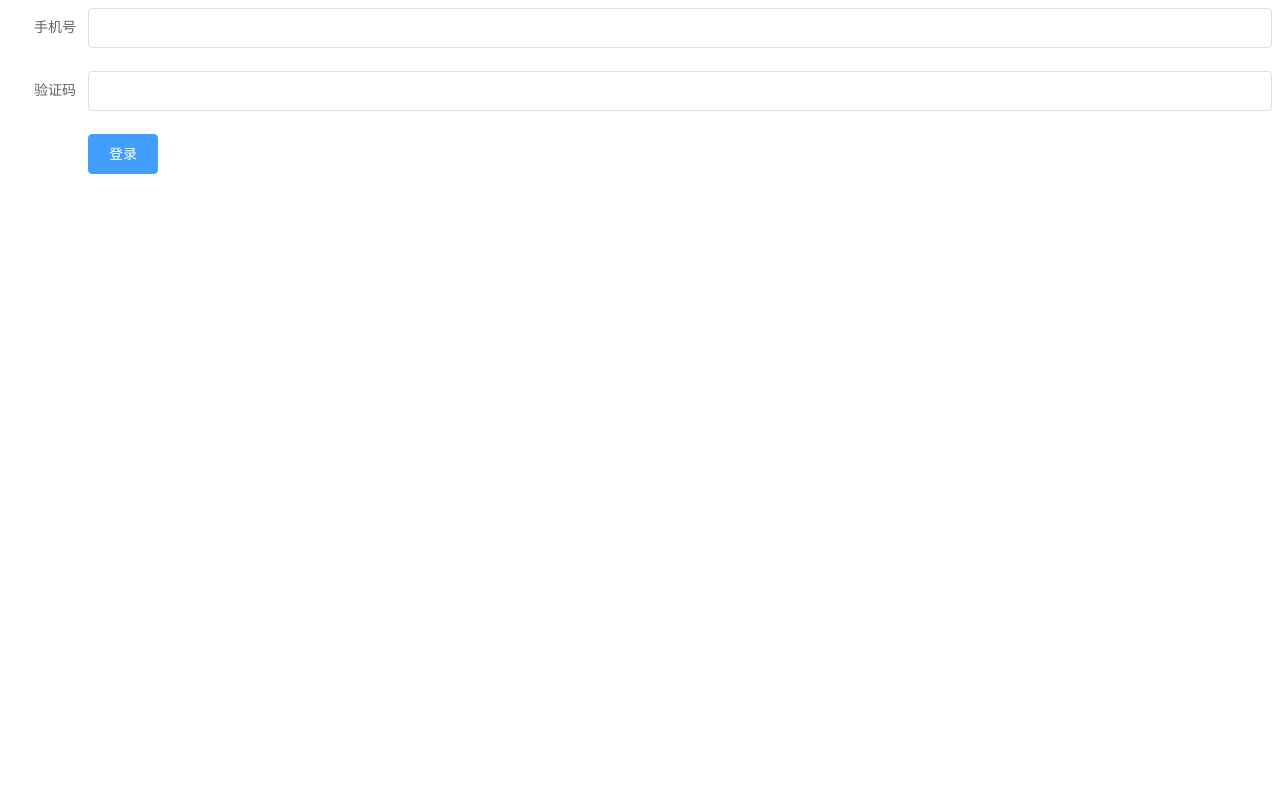
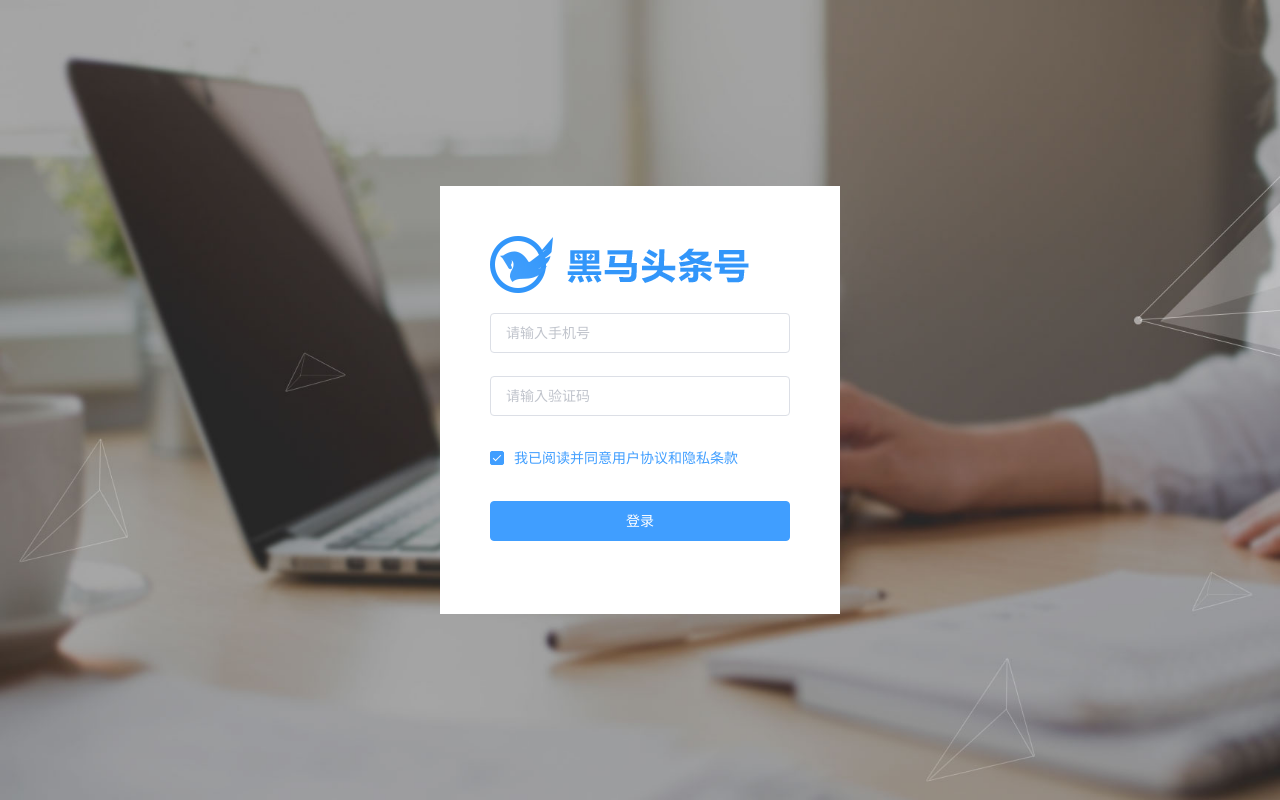
Before and after one commit to haobinbin-11/toutiao-hezi, a Vue app: page /#/login in a window 1280 px wide. Built offline with nearby package versions, Linux system fonts and the light colour scheme.

Commit message:
用户登录-实现基本登录功能

```diff
--- a/src/views/login/index.vue
+++ b/src/views/login/index.vue
@@ -3,20 +3,25 @@
   每个表单都必须使用 el-from-item 组件包裹
   -->
   <div class="login-container">
-    <el-form ref="form" :model="user" label-width="80px">
-  <el-form-item label="手机号">
-    <el-input v-model="user.name"></el-input>
+    <el-form class="login-style" ref="form" :model="user">
+      <div class="login-header"></div>
+  <el-form-item class="top">
+    <el-input v-model="user.mobile" placeholder="请输入手机号"></el-input>
   </el-form-item>
-  <el-form-item label="验证码">
-  <el-input v-model="user.code"></el-input>
+  <el-form-item >
+  <el-input v-model="user.code" placeholder="请输入验证码"></el-input>
   </el-form-item>
   <el-form-item>
-    <el-button type="primary" @click="onSubmit">登录</el-button>
+    <el-checkbox v-model="checked">我已阅读并同意用户协议和隐私条款</el-checkbox>
+  </el-form-item>
+  <el-form-item>
+    <el-button class="login-btn" type="primary" @click="onLoginin">登录</el-button>
   </el-form-item>
 </el-form>
   </div>
 </template>
 <script>
+import request from '@/utils/request'
 export default {
   name: 'LoginIndex',
   components: {},
@@ -24,27 +29,67 @@ export default {
   data () {
     return {
       user: {
-        name: '',
-        code: '',
-        region: '',
-        date1: '',
-        date2: '',
-        delivery: false,
-        type: [],
-        resource: '',
-        desc: ''
-      }
+        mobile: '',
+        code: ''
+      },
+      checked: true // 是否同意协议的选中状态
     }
   },
   methods: {
-    onSubmit () {
-      console.log('submit!')
+    onLoginin () {
+      // 获取表单数据(根据接口要求绑定数据)
+      const user = this.user
+      // 表单验证
+      // 验证通过,提交登录
+      request({
+        method: 'POST',
+        url: '/mp/v1_0/authorizations',
+        // data用来设置请求体
+        data: user
+      }).then(res => {
+        // 登录成功
+        console.log(res)
+      }).catch(err => {
+        // 登录失败
+        console.log('登录失败', err)
+      })
+      // 处理后端响应结果
+      // 成功:XXX
+      // 失败:XXX
     }
   }
 
 }
 </script>
 
-<style>
-
-</style>
+<style lang="less" scoped>
+.login-container{
+  position: fixed;
+  left: 0;
+  top: 0;
+  right: 0;
+  bottom: 0;
+  display: flex;
+  flex-direction: column;
+  justify-content: center;
+  align-items: center;
+  background: url("./login_bg.jpg") no-repeat;
+  background-size: cover;
+}
+.login-style{
+    background-color: #fff;
+    padding: 50px;
+    min-width: 300px;
+}
+.login-btn{
+  width: 100%;
+}
+.login-header{
+  height: 57px;
+  width: 300px;
+  background: url("./logo_index.png") no-repeat;
+}
+.top{
+  margin-top: 20px;
+}
+</style>>
```
Also changed, not shown: src/views/login/login_bg.jpg (added), src/views/login/logo_index.png (added).
